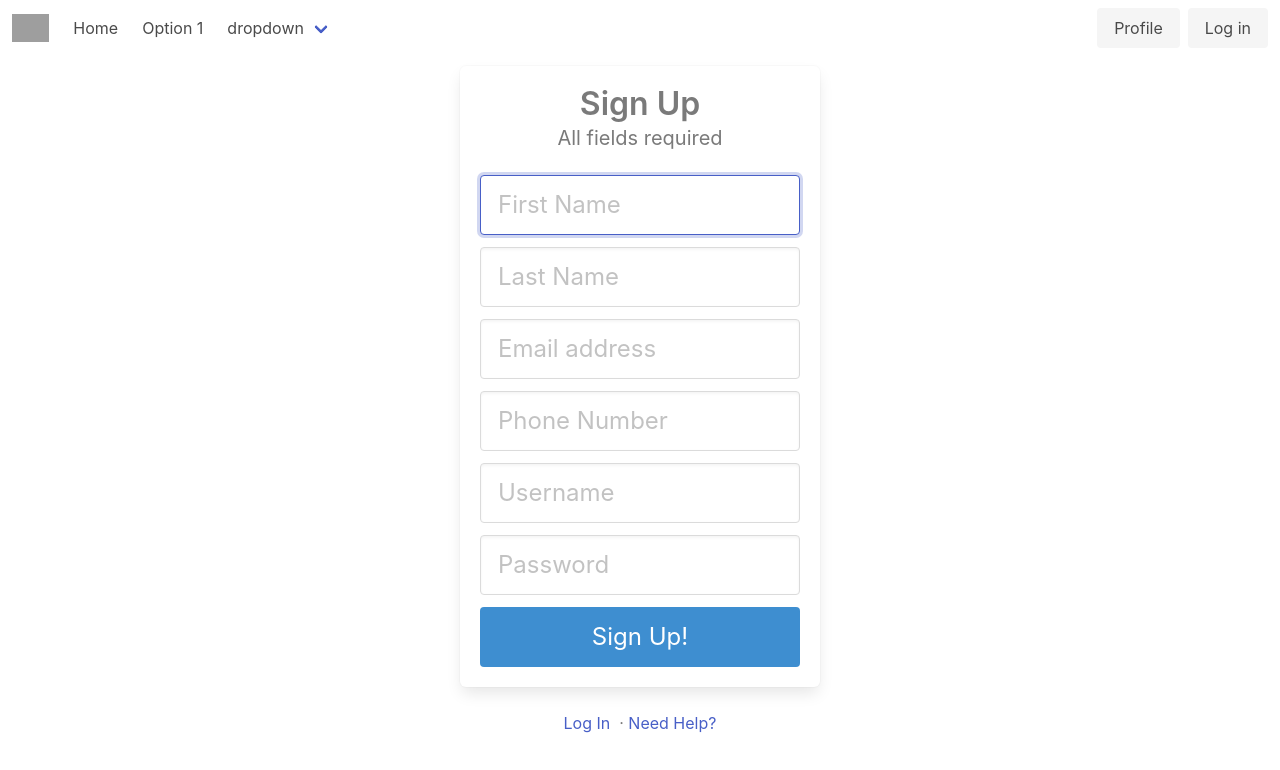
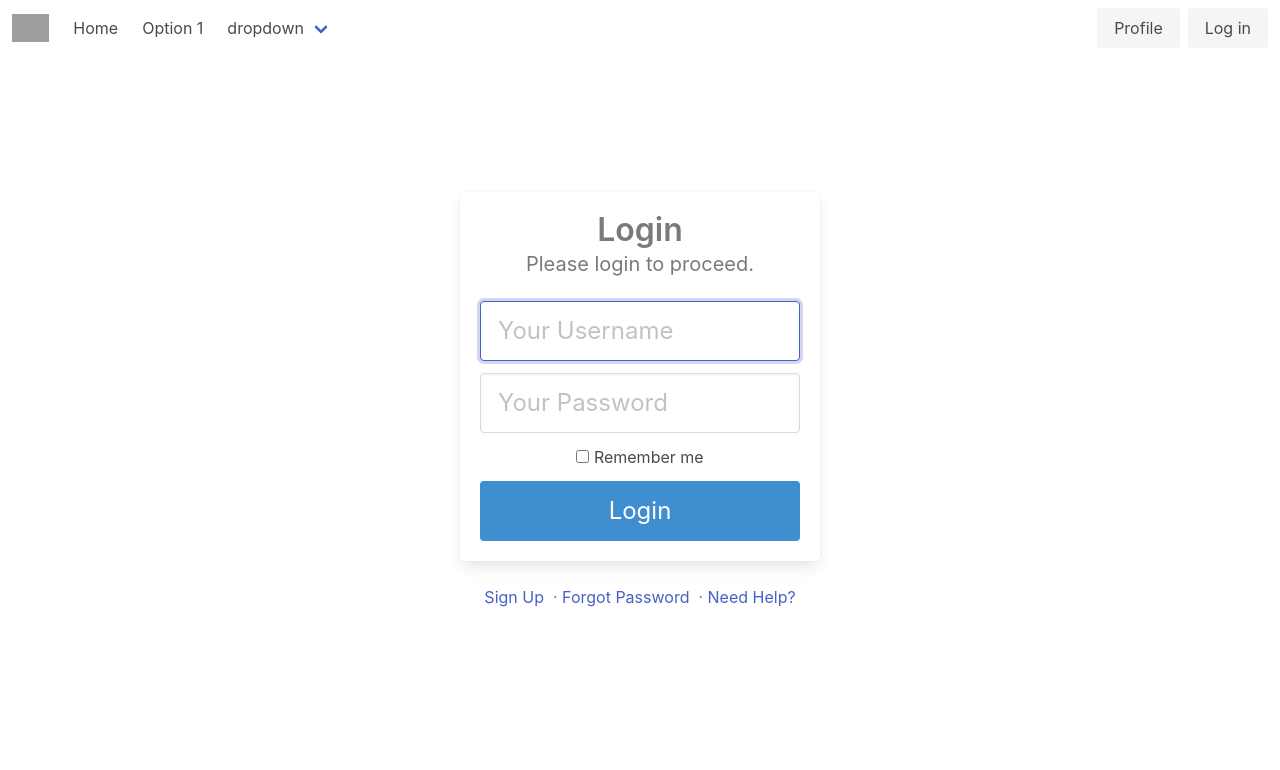
Before and after one commit to serpentz/capozios-customer-frontend, a React (Create React App) app: page / in a window 1280 px wide. Shown: the top 770 px of the page. Built offline with nearby package versions, Linux system fonts and the light colour scheme; grey boxes are pictures that could not be loaded.

Commit message:
Added React Router

```diff
--- a/package.json
+++ b/package.json
@@ -9,6 +9,7 @@
     "react-dom": "^16.6.3",
     "react-redux": "^6.0.0",
     "react-router": "^4.3.1",
+    "react-router-dom": "^4.3.1",
     "react-scripts": "2.1.1",
     "redux": "^4.0.1"
   },
--- a/src/App.js
+++ b/src/App.js
@@ -8,9 +8,9 @@ class App extends Component {
   render() {
     return (
       <div className="App">
-        {/* <Login /> */}
+        <Login />
         <NavBar />
-        <SignUp />
+        {/* <SignUp /> */}
       </div>
     );
   }
--- a/src/index.js
+++ b/src/index.js
@@ -1,18 +1,38 @@
+// React
 import React from 'react';
 import ReactDOM from 'react-dom';
+import * as serviceWorker from './serviceWorker';
+
+// Components
+import App from './App';
+import Login from './components/Login';
+import SignUp from './components/SignUp';
+
+// CSS
+import 'bulma';
 import './index.css';
-import App from './App';
-import * as serviceWorker from './serviceWorker';
-import 'bulma';
+
+// Redux
 import { Provider } from 'react-redux';
 import { createStore } from 'redux';
+
+// React Router
+import { BrowserRouter as Router, Route } from "react-router-dom";
+
+// Imported Reducer
 import capozios from './reducers/index';
 
 const store = createStore(capozios);
 
 ReactDOM.render(
     <Provider store = {store} >
-        <App />
+        <Router>
+            <React.Fragment>
+                <Route exact path='/' component = {App} />
+                <Route exact path='/login' component = {Login} />
+                <Route exact path='/signup' component = {SignUp} />
+            </React.Fragment>
+        </Router>
     </Provider>, document.getElementById('root'));
 
 serviceWorker.unregister();
```
Also changed, not shown: 1 other file (tests, documents, lock files or other folders).
